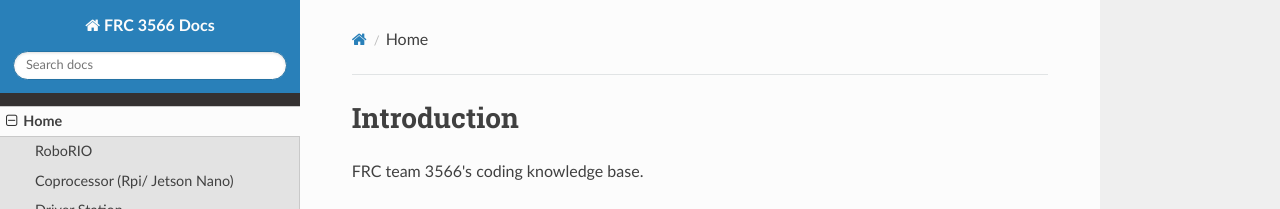
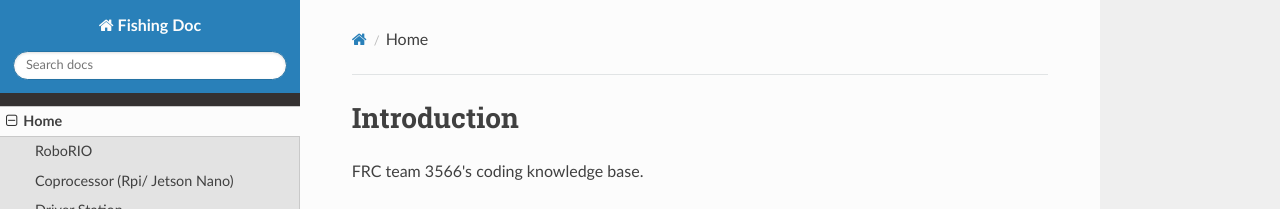
Before and after one commit to frc3566/FRC-3566-Docs, an MkDocs documentation site: the page built from docs/index.md, in a window 1280 px wide. Shown: the top 209 px of the page. Built offline with MkDocs 1.6.1, drawn with Linux system fonts in a browser that asks for light colours; nearby versions of some CDN libraries.

Commit message:
Update mkdocs.yml

```diff
--- a/mkdocs.yml
+++ b/mkdocs.yml
@@ -1,4 +1,4 @@
-site_name: FRC 3566 Docs
+site_name: Fishing Doc
 site_url: https://frc-3566-docs.readthedocs.io/
 nav:
     - Home: index.md
```
